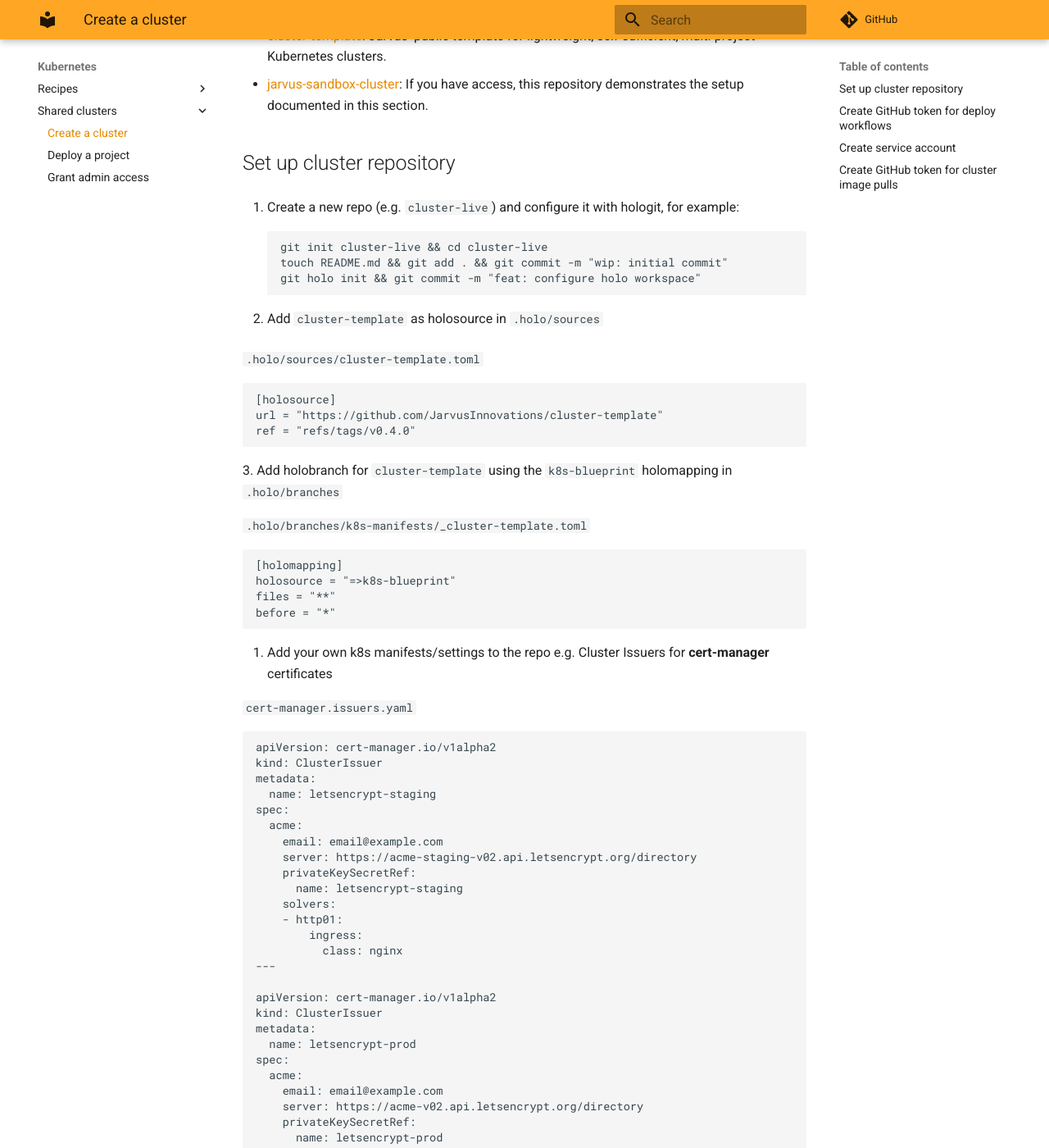
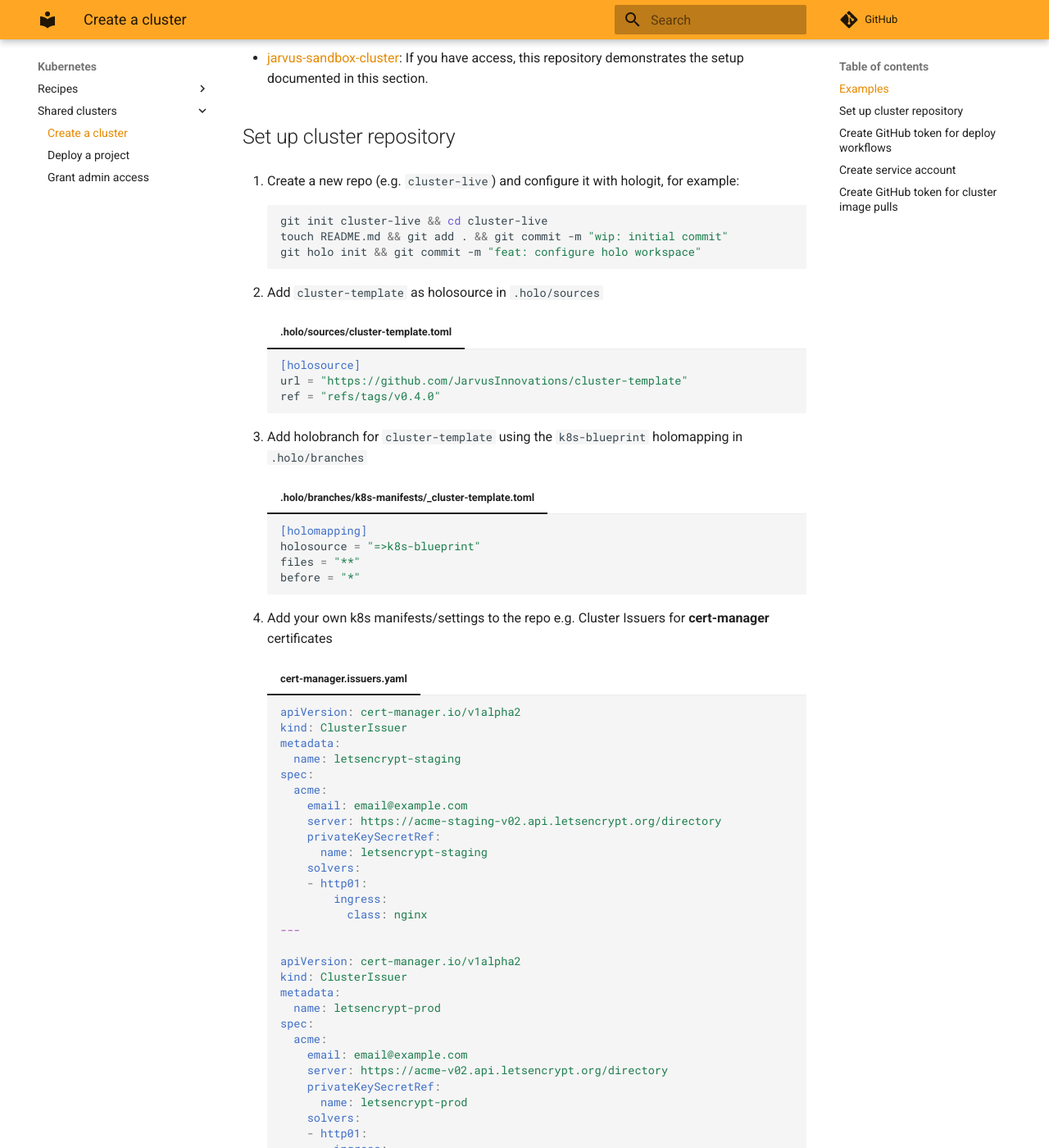
Before and after one commit to JarvusLabs/library, an MkDocs documentation site: the page built from docs/kubernetes/shared-clusters/create-cluster.md, in a window 1280 px wide and 1400 px high, scrolled down 280 px. Shown: the whole window at 82% size. Built offline with MkDocs 1.6.1 and Material for MkDocs 9.7.7, drawn with Linux system fonts in a browser that asks for light colours; nearby versions of some CDN libraries; comment, search, counter and statistics services are not loaded; some of the changed text lies outside the part shown.

Commit message:
fix: correct list formatting/indentation

````diff
--- a/docs/kubernetes/shared-clusters/create-cluster.md
+++ b/docs/kubernetes/shared-clusters/create-cluster.md
@@ -1,8 +1,6 @@
 # Create a cluster
 
-*Coming soon*
-
-For now, see:
+## Examples
 
 - [cluster-template](https://github.com/JarvusInnovations/cluster-template): Jarvus' public template for lightweight, self-sufficient, multi-project Kubernetes clusters.
 - [jarvus-sandbox-cluster](https://github.com/JarvusInnovations/jarvus-sandbox-cluster): If you have access, this repository demonstrates the setup documented in this section.
@@ -10,83 +8,86 @@
 ## Set up cluster repository
 
 1. Create a new repo (e.g. `cluster-live`) and configure it with hologit, for example:
-```
-git init cluster-live && cd cluster-live
-touch README.md && git add . && git commit -m "wip: initial commit"
-git holo init && git commit -m "feat: configure holo workspace"
-```
+
+    ```bash
+    git init cluster-live && cd cluster-live
+    touch README.md && git add . && git commit -m "wip: initial commit"
+    git holo init && git commit -m "feat: configure holo workspace"
+    ```
 
 2. Add `cluster-template` as holosource in `.holo/sources`
 
-`.holo/sources/cluster-template.toml`
-```
-[holosource]
-url = "https://github.com/JarvusInnovations/cluster-template"
-ref = "refs/tags/v0.4.0"
+    === ".holo/sources/cluster-template.toml"
 
-```
+        ```toml
+        [holosource]
+        url = "https://github.com/JarvusInnovations/cluster-template"
+        ref = "refs/tags/v0.4.0"
+        ```
+
 3. Add holobranch for `cluster-template` using the `k8s-blueprint` holomapping in `.holo/branches`
 
-`.holo/branches/k8s-manifests/_cluster-template.toml`
-```
-[holomapping]
-holosource = "=>k8s-blueprint"
-files = "**"
-before = "*"
-```
+    === ".holo/branches/k8s-manifests/_cluster-template.toml"
+
+        ```toml
+        [holomapping]
+        holosource = "=>k8s-blueprint"
+        files = "**"
+        before = "*"
+        ```
 
 4. Add your own k8s manifests/settings to the repo e.g. Cluster Issuers for **cert-manager** certificates
 
-`cert-manager.issuers.yaml`
+    === "cert-manager.issuers.yaml"
 
-```
-apiVersion: cert-manager.io/v1alpha2
-kind: ClusterIssuer
-metadata:
-  name: letsencrypt-staging
-spec:
-  acme:
-    email: email@example.com
-    server: https://acme-staging-v02.api.letsencrypt.org/directory
-    privateKeySecretRef:
-      name: letsencrypt-staging
-    solvers:
-    - http01:
-        ingress:
-          class: nginx
----
+        ```yaml
+        apiVersion: cert-manager.io/v1alpha2
+        kind: ClusterIssuer
+        metadata:
+          name: letsencrypt-staging
+        spec:
+          acme:
+            email: email@example.com
+            server: https://acme-staging-v02.api.letsencrypt.org/directory
+            privateKeySecretRef:
+              name: letsencrypt-staging
+            solvers:
+            - http01:
+                ingress:
+                  class: nginx
+        ---
 
-apiVersion: cert-manager.io/v1alpha2
-kind: ClusterIssuer
-metadata:
-  name: letsencrypt-prod
-spec:
-  acme:
-    email: email@example.com
-    server: https://acme-v02.api.letsencrypt.org/directory
-    privateKeySecretRef:
-      name: letsencrypt-prod
-    solvers:
-    - http01:
-        ingress:
-          class: nginx
-
-```
+        apiVersion: cert-manager.io/v1alpha2
+        kind: ClusterIssuer
+        metadata:
+          name: letsencrypt-prod
+        spec:
+          acme:
+            email: email@example.com
+            server: https://acme-v02.api.letsencrypt.org/directory
+            privateKeySecretRef:
+              name: letsencrypt-prod
+            solvers:
+            - http01:
+                ingress:
+                  class: nginx
+        ```
 
 5. Project manifests into `k8s/manifests` branch
-```
-git holo project --working k8s-manifests --commit-to=k8s/manifests
-```
+
+    ```bash
+    git holo project --working k8s-manifests --commit-to=k8s/manifests
+    ```
 
 6. Checkout the branch, and diff/apply the changes in the repo to the cluster.
-```
-git checkout k8s/manifests
 
-kubectl diff -Rf ./
+    ```bash
+    git checkout k8s/manifests
 
-kubectl apply -Rf ./
+    kubectl diff -Rf ./
 
-```
+    kubectl apply -Rf ./
+    ```
 
 ## Create GitHub token for deploy workflows
 
````
